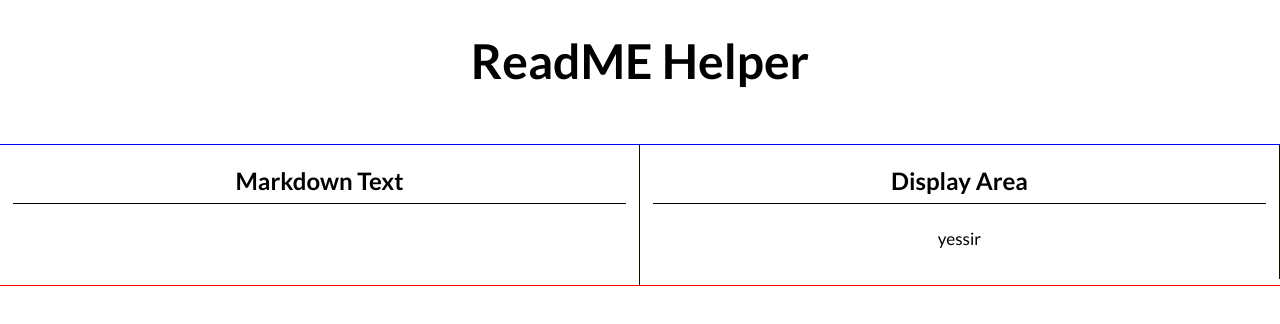
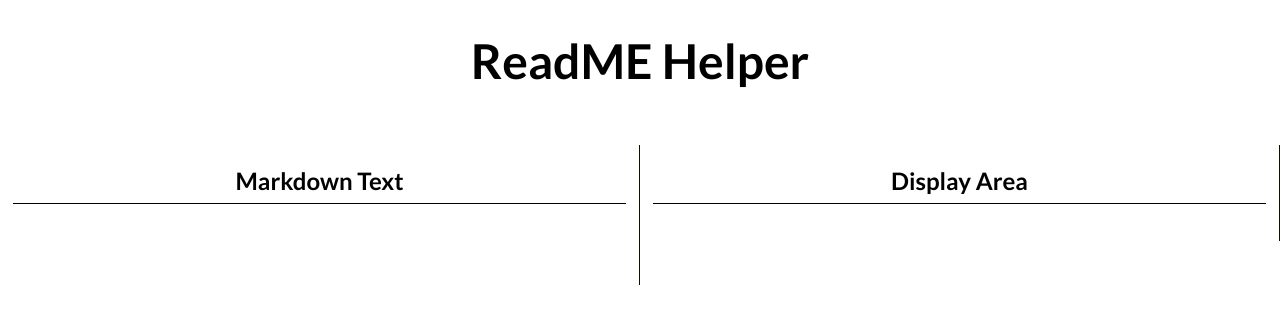
Before and after one commit to JuniorDugue/readme-helper, a React (Create React App) app: page / in a window 1280 px wide. Shown: the top 324 px of the page. Built offline with nearby package versions, Linux system fonts and the light colour scheme.

Commit message:
added context() hooks to the app,  & removed unused code including app css file

```diff
--- a/src/App.css
+++ /dev/null
@@ -1,6 +0,0 @@
-.container {
-  margin: 0 auto;
-  width: 1200px;
-  max-width: 100%;
-  height: 100%;
-}
--- a/src/App.js
+++ b/src/App.js
@@ -1,10 +1,10 @@
-import "./App.css";
+import React, { useState } from "react";
 import styled from "styled-components";
 import { MarkedInput } from "./components/markInput";
 import { Result } from "./components/result";
+import EditorContext from "./components/context/editorContext";
 
 const Container = styled.div`
-  outline: 1px solid red;
   width: 100%;
   height: 100%;
   display: flex;
@@ -20,14 +20,21 @@ const Title = styled.div`
 `;
 
 const EditorContainer = styled.div`
-  outline: 1px solid blue;
   height: 100%;
   width: 100%;
   display: flex;
 `;
 
 function App() {
+  const [markdownText, setMarkdownText] = useState("");
+
+  const contextValue = {
+    markdownText,
+    setMarkdownText,
+  };
+
   return (
+    <EditorContext.Provider value={contextValue}>
       <Container>
         <Title>
           <h1>ReadME Helper</h1>
@@ -37,6 +44,7 @@ function App() {
           <Result />
         </EditorContainer>
       </Container>
+    </EditorContext.Provider>
   );
 }
 
--- /dev/null
+++ b/src/components/context/editorContext.js
@@ -0,0 +1,10 @@
+import React from "react";
+
+const defaultContext = {
+  markdownText: "",
+  setMarkdownText: () => {
+
+  }
+}
+
+export default React.createContext(defaultContext)
--- a/src/components/markInput.js
+++ b/src/components/markInput.js
@@ -1,4 +1,6 @@
+import { useContext } from "react";
 import styled from "styled-components";
+import editorContext from "./context/editorContext";
 
 const Container = styled.div`
   width: 50%;
@@ -13,7 +15,6 @@ const Title = styled.div`
   font-weight: 700;
   font-family: "Lato", sans-serif;
   margin-bottom: 1em;
-  /* text-decoration-line: underline; */
   border-bottom: 1px solid black;
   padding: 8px 0;
 `;
@@ -28,10 +29,16 @@ const TextArea = styled.textarea`
 `;
 
 export function MarkedInput(props) {
+  const { setMarkdownText } = useContext(editorContext);
+
+  const onInputChange = (e) => {
+    const newValue = e.currentTarget.value;
+    setMarkdownText(newValue);
+  };
   return (
     <Container>
       <Title>Markdown Text</Title>
-      <TextArea />
+      <TextArea onChange={onInputChange} />
     </Container>
   );
 }
--- a/src/components/result.js
+++ b/src/components/result.js
@@ -1,5 +1,7 @@
 import styled from "styled-components";
 import ReactMarkdown from "react-markdown";
+import { useContext } from "react";
+import editorContext from "./context/editorContext";
 
 const Container = styled.div`
   width: 50%;
@@ -14,7 +16,6 @@ const Title = styled.div`
   font-weight: 700;
   font-family: "Lato", sans-serif;
   margin-bottom: 1em;
-  /* text-decoration-line: underline; */
   border-bottom: 1px solid black;
   padding: 8px 0;
 `;
@@ -26,11 +27,13 @@ const ResultArea = styled.div`
 `;
 
 export function Result(props) {
+  const {markdownText} = useContext(editorContext);
+
   return (
     <Container>
       <Title>Display Area</Title>
       <ResultArea>
-        <ReactMarkdown source="yessir" />
+        <ReactMarkdown source={markdownText} />
       </ResultArea>
     </Container>
   );
```
Also changed, not shown: 2 other files (tests, documents, lock files or other folders). Lines whose indentation alone changed are shown as unchanged.
